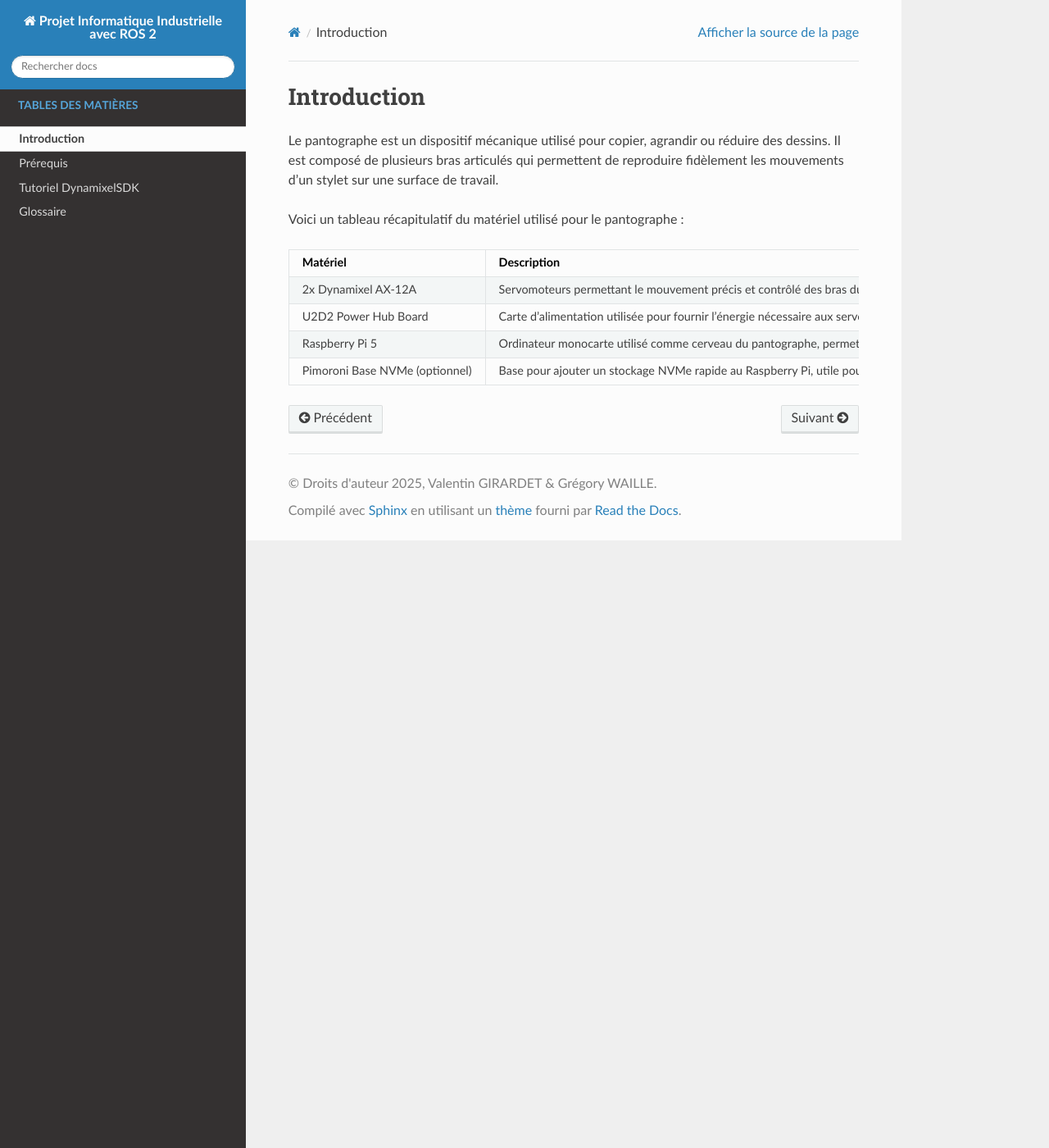
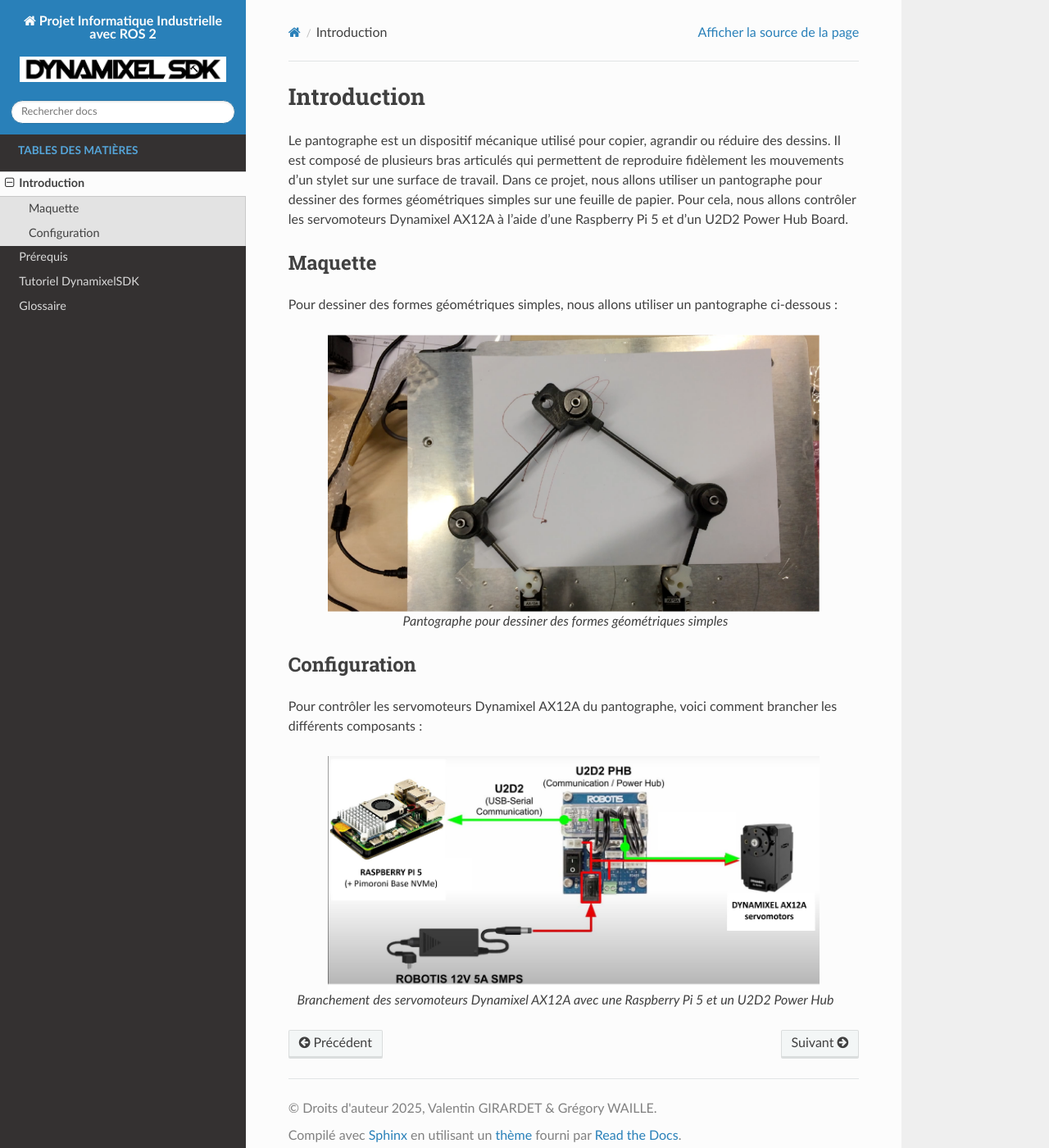
Before and after one commit to gregowa/info_indus_tutorial, a Sphinx documentation site: the page built from doc/sphinx/source/intro.rst, in a window 1280 px wide and 1400 px high. Shown: the whole window at 82% size. Built offline with Sphinx 7.4.7 and the Read the Docs theme 3.1.0, drawn with Linux system fonts in a browser that asks for light colours.

Commit message:
Doc finie

```diff
--- a/doc/sphinx/source/conf.py
+++ b/doc/sphinx/source/conf.py
@@ -114,6 +114,7 @@
 
 html_theme = 'sphinx_rtd_theme'
 
+html_logo = "ressources/img/dynamixel_sdk_logo.jpg"
 
 html_sidebars = {
 
--- a/doc/sphinx/source/intro.rst
+++ b/doc/sphinx/source/intro.rst
@@ -2,28 +2,28 @@
 Introduction
 ############
 
-Le pantographe est un dispositif mécanique utilisé pour copier, agrandir ou réduire des dessins. Il est composé de plusieurs bras articulés qui permettent de reproduire fidèlement les mouvements d'un stylet sur une surface de travail.
+Le pantographe est un dispositif mécanique utilisé pour copier, agrandir ou réduire des dessins. Il est composé de plusieurs bras articulés qui permettent de reproduire fidèlement les mouvements d'un stylet sur une surface de travail. Dans ce projet, nous allons utiliser un pantographe pour dessiner des formes géométriques simples sur une feuille de papier. Pour cela, nous allons contrôler les servomoteurs Dynamixel AX12A à l'aide d'une Raspberry Pi 5 et d'un U2D2 Power Hub Board.
 
-Voici un tableau récapitulatif du matériel utilisé pour le pantographe :
+Maquette
+========
 
-+---------------------------+-----------------------------------------+
-| Matériel                  | Description                             |
-+===========================+=========================================+
-| 2x Dynamixel AX-12A       | Servomoteurs permettant le mouvement    |
-|                           | précis et contrôlé des bras du          |
-|                           | pantographe.                            |
-+---------------------------+-----------------------------------------+
-| U2D2 Power Hub Board      | Carte d'alimentation utilisée pour      |
-|                           | fournir l'énergie nécessaire aux        |
-|                           | servomoteurs et autres composants.      |
-+---------------------------+-----------------------------------------+
-| Raspberry Pi 5            | Ordinateur monocarte utilisé comme      |
-|                           | cerveau du pantographe, permettant de   |
-|                           | contrôler les mouvements et de gérer    |
-|                           | les entrées et sorties.                 |
-+---------------------------+-----------------------------------------+
-| Pimoroni Base NVMe        | Base pour ajouter un                    |
-| (optionnel)               | stockage NVMe rapide au Raspberry Pi,   |
-|                           | utile pour les applications nécessitant |
-|                           | un accès rapide aux données.            |
-+---------------------------+-----------------------------------------+
+Pour dessiner des formes géométriques simples, nous allons utiliser un pantographe ci-dessous :
+
+.. figure:: ressources/img/pantographe.png
+   :align: center
+   :width: 600px
+   :alt: Pantographe pour dessiner des formes géométriques simples
+
+   Pantographe pour dessiner des formes géométriques simples
+
+Configuration
+=============
+
+Pour contrôler les servomoteurs Dynamixel AX12A du pantographe, voici comment brancher les différents composants :
+
+.. figure:: ressources/img/setup.jpg
+   :align: center
+   :width: 600px
+   :alt: Configuration pour le contrôle des servomoteurs Dynamixel AX12A avec une Raspberry Pi 5 et un U2D2 Power Hub
+
+   Branchement des servomoteurs Dynamixel AX12A avec une Raspberry Pi 5 et un U2D2 Power Hub
```
Also changed, not shown: doc/sphinx/source/index.rst (+3 -9 lines), doc/sphinx/source/tutoriel.rst (+62 -0 lines), doc/sphinx/source/ressources/img/dynamixel_sdk_logo.jpg (added), doc/sphinx/source/ressources/img/pantographe.png (added), doc/sphinx/source/ressources/img/setup.jpg (added), 1 other file.
